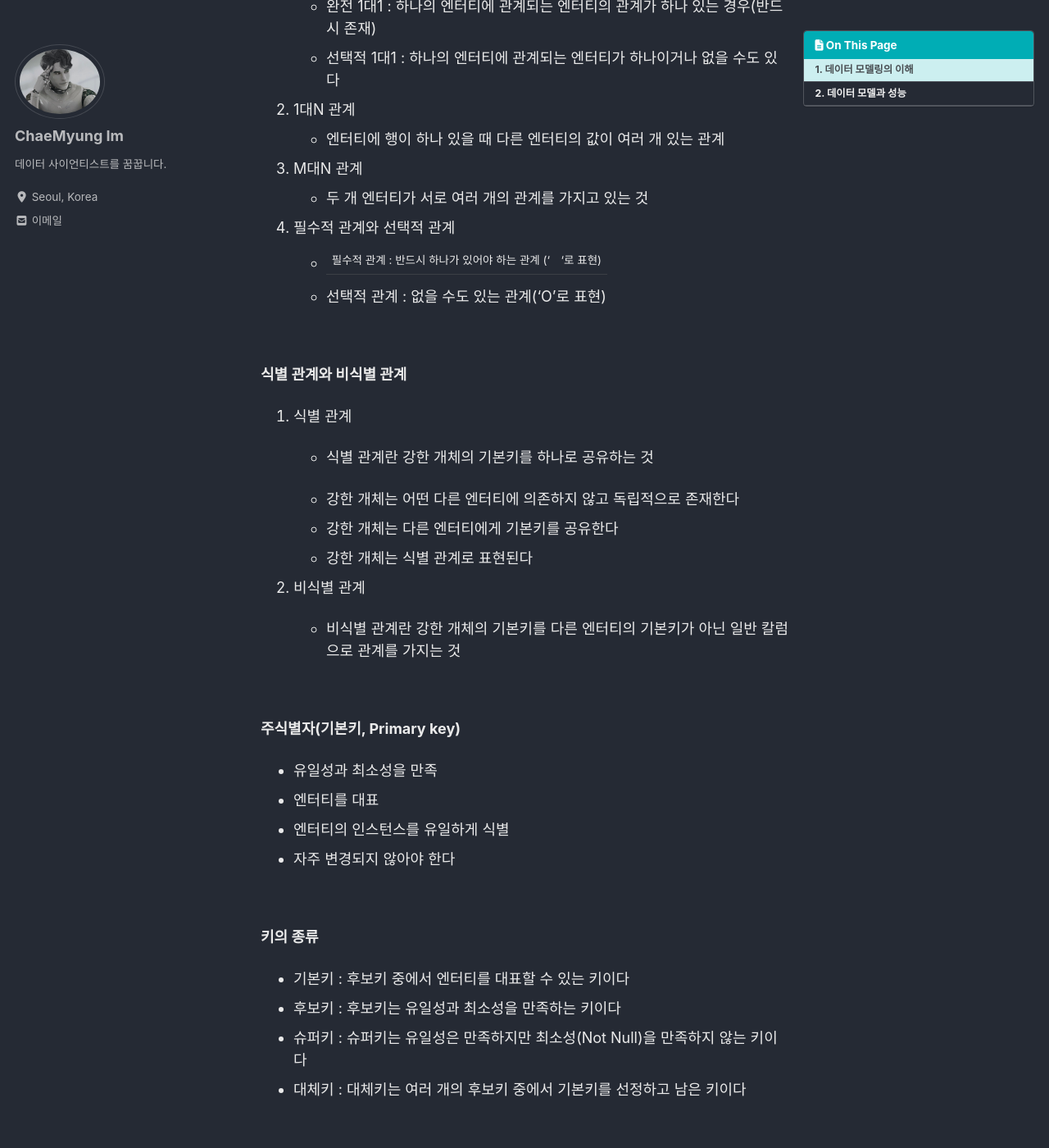
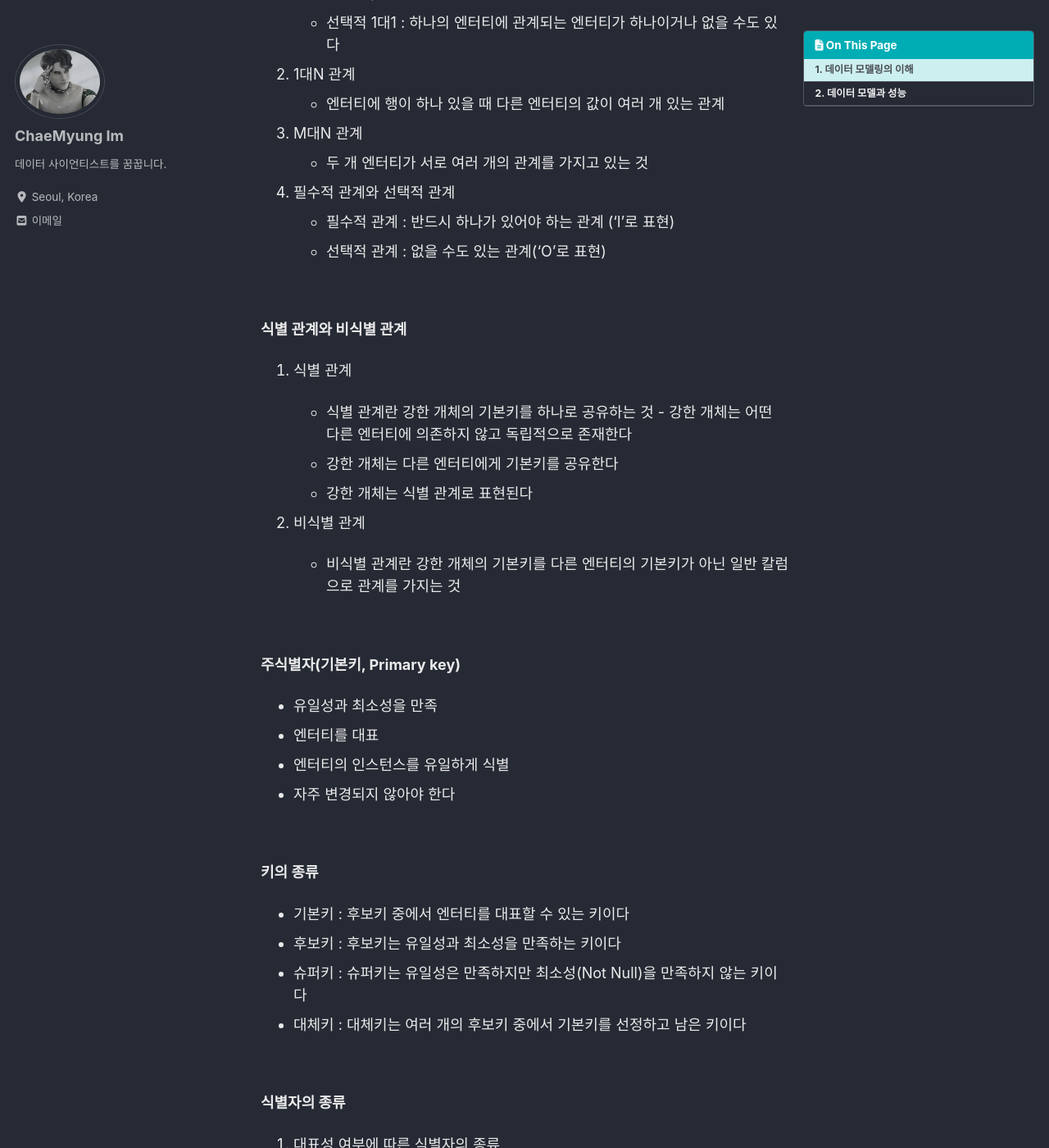
Before and after one commit to pymass/pymass.github.io, a Jekyll site: the page built from _posts/2019-11-18-first-sqld.md, in a window 1280 px wide and 1400 px high, scrolled down 4704 px. Shown: the whole window at 82% size. Built offline with Jekyll 4.4.1, drawn with Linux system fonts in a browser that asks for light colours; cached includes are drawn as plain includes; nearby versions of some CDN libraries; some of the changed text lies outside the part shown.

Commit message:
191119 update

```diff
--- a/_posts/2019-11-18-first-sqld.md
+++ b/_posts/2019-11-18-first-sqld.md
@@ -50,7 +50,6 @@ SQLD 시험범위는 두 부분으로 나뉘며 1부에는 데이터 모델의
 
 - 데이터 : 구조분석, 정적분석
 - 프로세스 : 시나리오 분석, 도메인 분석, 동적 분석
-
 - 데이터와 프로세스 : CRUD 분석
 
 <br/>
@@ -109,7 +108,6 @@ SQLD 시험범위는 두 부분으로 나뉘며 1부에는 데이터 모델의
 - 인스턴스 집합 : 2개 이상의 인스턴스가 있어야 한다
 - 속성 : 반드시 속성을 가지고 있다
 - 관계 : 다른 엔터티와 최소 한 개 이상 관계가 있어야 한다
-
 - 업무 : 업무에서 관리되어야 하는 집합이다
 
 <br/>
@@ -132,7 +130,6 @@ SQLD 시험범위는 두 부분으로 나뉘며 1부에는 데이터 모델의
 
 - 속성은 업무에서 관리되는 정보이다
 - 속성은 하나의 값만 가진다
-
 - 기본키가 변경되면 속성값도 변경된다
 
 <br/>
@@ -180,7 +177,7 @@ SQLD 시험범위는 두 부분으로 나뉘며 1부에는 데이터 모델의
    - 두 개 엔터티가 서로 여러 개의 관계를 가지고 있는 것
 
 4. 필수적 관계와 선택적 관계
-   - 필수적 관계 : 반드시 하나가 있어야 하는 관계 ('|'로 표현)
+   - 필수적 관계 : 반드시 하나가 있어야 하는 관계 ('l'로 표현)
    - 선택적 관계 : 없을 수도 있는 관계('O'로 표현)
 
 <br/>
@@ -190,8 +187,7 @@ SQLD 시험범위는 두 부분으로 나뉘며 1부에는 데이터 모델의
 1. 식별 관계
 
    - 식별 관계란 강한 개체의 기본키를 하나로 공유하는 것
-
-   - 강한 개체는 어떤 다른 엔터티에 의존하지 않고 독립적으로 존재한다
+- 강한 개체는 어떤 다른 엔터티에 의존하지 않고 독립적으로 존재한다
    - 강한 개체는 다른 엔터티에게 기본키를 공유한다
    - 강한 개체는 식별 관계로 표현된다
 
@@ -228,9 +224,9 @@ SQLD 시험범위는 두 부분으로 나뉘며 1부에는 데이터 모델의
    - 내부 식별자 : 엔터티 내부에서 스스로 생성하는 식별자이다
    - 외부 식별자 : 다른 엔터티의 관계로 인하여 만들어지는 식별자이다
 
- 	3. 속성의 수에 따른 식별자의 종류
-     - 단일 식별자 : 하나의 속성으로 구성
-     - 복합 식별자 : 두 개 이상의 속성으로 구성
+3. 속성의 수에 따른 식별자의 종류
+   - 단일 식별자 : 하나의 속성으로 구성
+   - 복합 식별자 : 두 개 이상의 속성으로 구성
 
 4. 대체 여부에 따른 식별자의 종류
    - 본질 식별자 : 비즈니스 프로세스에서 만들어지는 식별자
@@ -314,7 +310,6 @@ X→Y이면 Y는 X에 함수적으로 종속한다고 말한다. 함수적 종
 **슈퍼 타입 및 서브 타입 변환 방법**
 
 - OneToOne Type : 슈퍼 타입과 서브 타입을 개별 테이블로 도출한다 (조인이 많이 발생하고 관리가 어렵다)
-
 - Plus Type : 슈퍼 타입과 서브 타입 테이블로 도출한다 (조인이 발생하고 관리가 어렵다)
 - Single Type : 슈퍼 타입과 서브 타입을 하나의 테이블로 도출한다 (조인 성능이 좋고 관리가 편리하지만, I/O 성능이 나쁘다)
 
```
